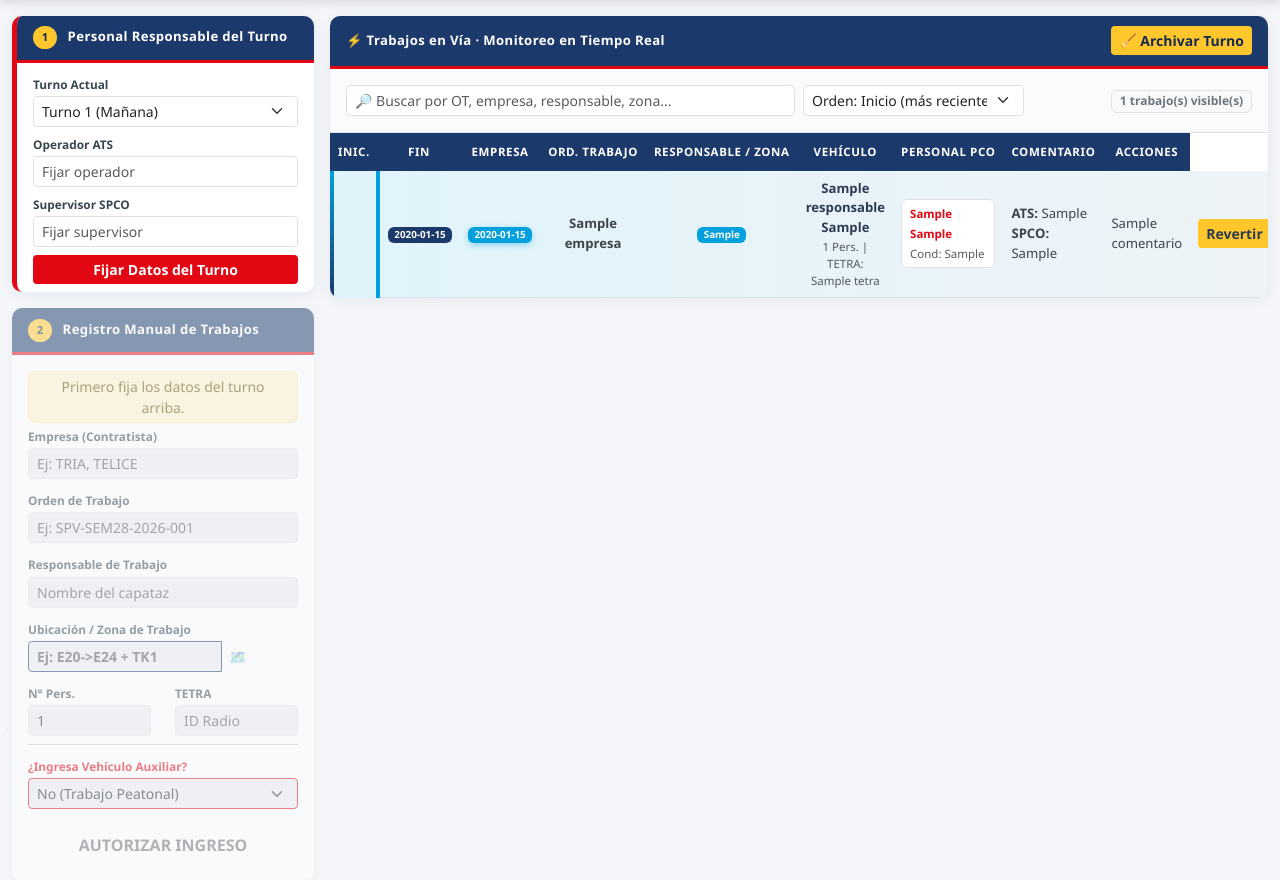
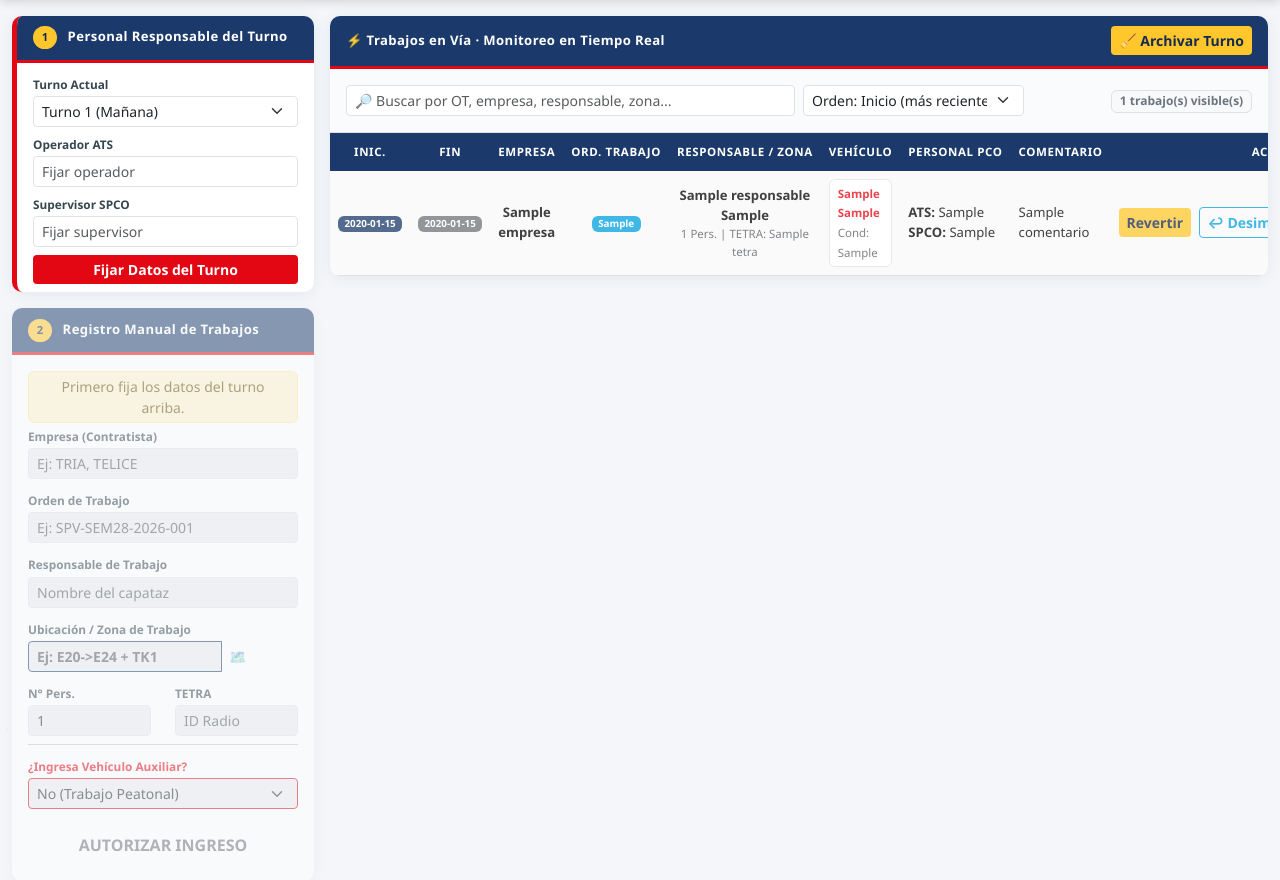
Before and after one commit to ArdalaxDown/pco-app, a Flask app: page / in a window 1280 px wide. Shown: the part 57-937 px from the top of the page. Run offline with Flask 3, Linux system fonts and the light colour scheme; a database or web service that is not in the repository returns one stand-in record (values such as "Sample title"); some libraries are stand-ins or nearby versions.

Commit message:
Revert: volver a estilo original filas finalizadas (table-light opacity-75 text-muted)

```diff
--- a/templates/index.html
+++ b/templates/index.html
@@ -106,36 +106,6 @@
         /* Badge de estado "En Vía" */
         .badge-en-via { background: var(--ml-red); color: #fff; }
         .badge-liberado { background: var(--ml-gray); color: #fff; }
-
-        /* Fila de trabajo finalizado (con hora fin) - estilo estético y distinguido */
-        .table-pco tbody tr.fila-finalizado {
-            background: linear-gradient(90deg, rgba(0, 160, 220, 0.12) 0%, rgba(27, 58, 107, 0.06) 100%);
-            position: relative;
-        }
-        .table-pco tbody tr.fila-finalizado::before {
-            content: '';
-            position: absolute;
-            left: 0; top: 0; bottom: 0; width: 4px;
-            background: linear-gradient(180deg, var(--ml-cyan) 0%, var(--ml-blue) 100%);
-        }
-        .table-pco tbody tr.fila-finalizado td {
-            color: #3d444a;
-            background: transparent;
-        }
-        .table-pco tbody tr.fila-finalizado td:first-child {
-            border-left: 4px solid var(--ml-cyan);
-        }
-        .table-pco tbody tr.fila-finalizado .fw-bold {
-            color: #2c3a52;
-            font-weight: 600;
-        }
-        .table-pco tbody tr.fila-finalizado .badge-liberado {
-            background: var(--ml-cyan);
-            box-shadow: 0 2px 6px rgba(0, 160, 220, 0.4);
-        }
-        .table-pco tbody tr.fila-finalizado:hover {
-            background: linear-gradient(90deg, rgba(0, 160, 220, 0.18) 0%, rgba(27, 58, 107, 0.1) 100%) !important;
-        }
 
         /* Cabecera de turno */
         .turno-chip {
@@ -553,7 +523,7 @@
                                 </thead>
                                 <tbody>
                                     {% for r in registros %}
-                                    <tr class="fila-monitoreo {% if r[12] %}fila-finalizado{% endif %}"
+                                    <tr class="fila-monitoreo {% if r[12] %}table-light opacity-75 text-muted{% endif %}"
                                         data-ot="{{ (r[4] or '') }}"
                                         data-empresa="{{ (r[3] or '') }}"
                                         data-responsable="{{ (r[5] or '') }}"
```
